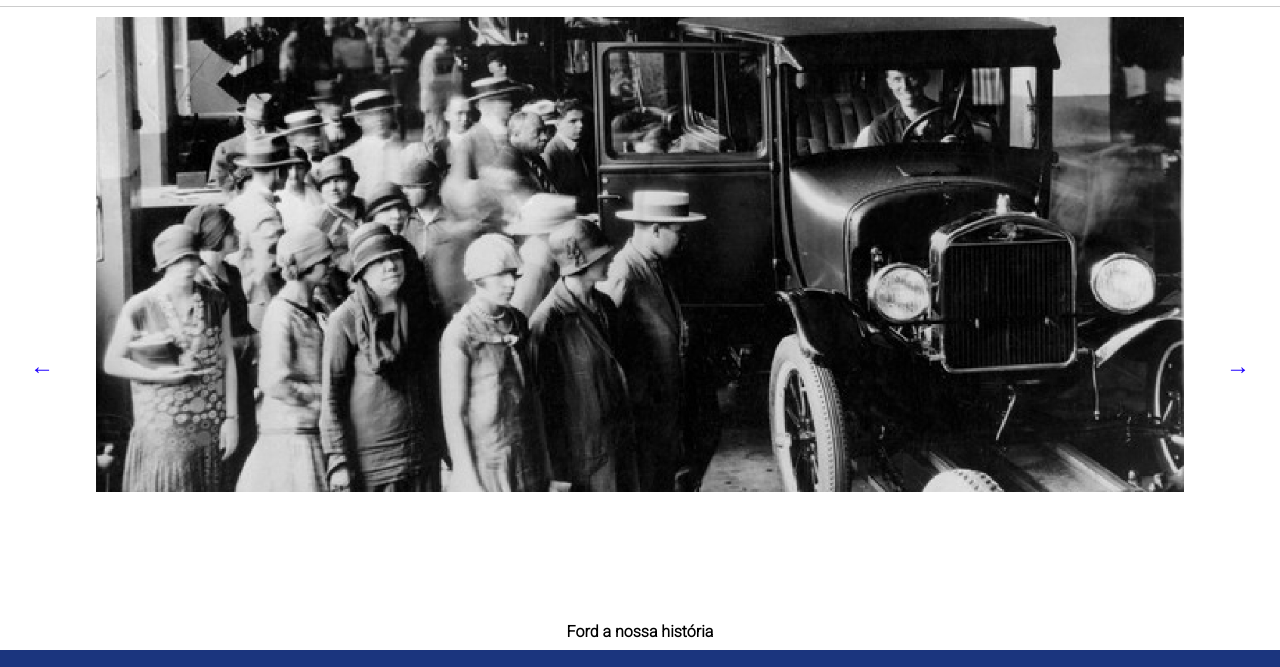
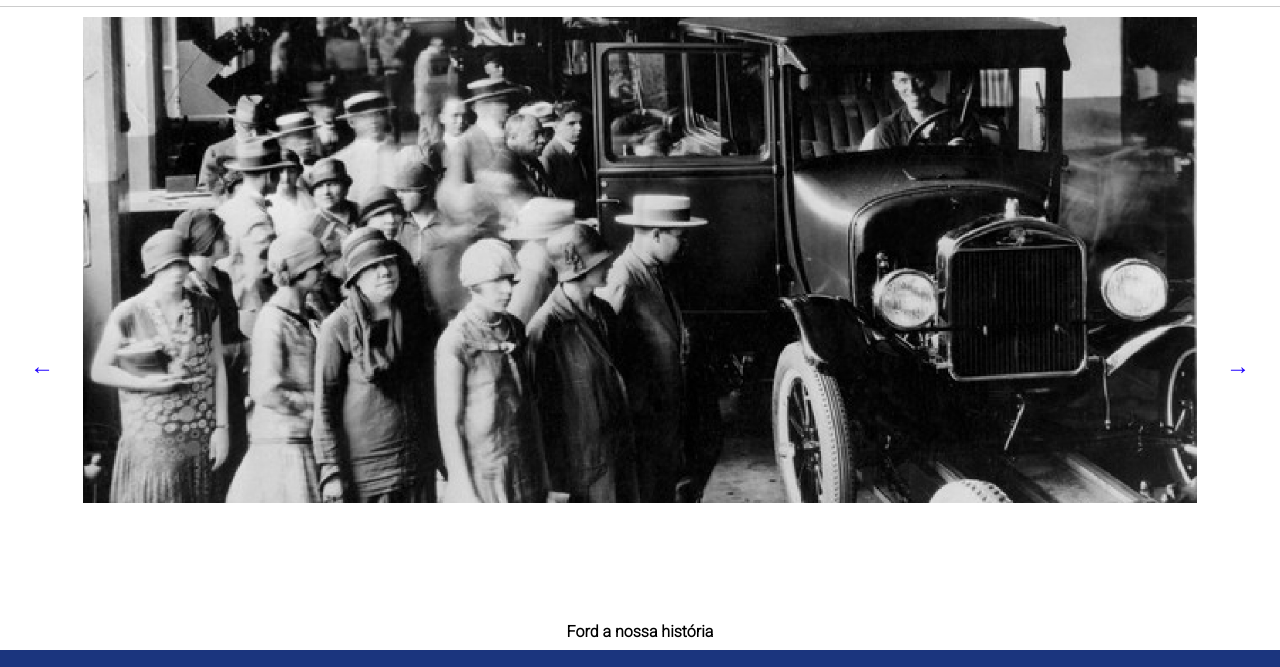
Before and after one commit to xorginhoo/Desafio_javascript_JORGE, a plain HTML site: page index.html in a window 1280 px wide. Shown: the part 79-746 px from the top of the page. Drawn offline with Linux system fonts and the light colour scheme.

Commit message:
ajuste no style.css

```diff
--- a/css/style.css
+++ b/css/style.css
@@ -12,7 +12,7 @@ html {
 
 div#carousel {
     height: 46vh;
-    width: 85%;
+    width: 87%;
     max-height: 628px;
     -webkit-transition: all .3s ease-in-out;
     -moz-transition: all .3s ease-in-out;
```
